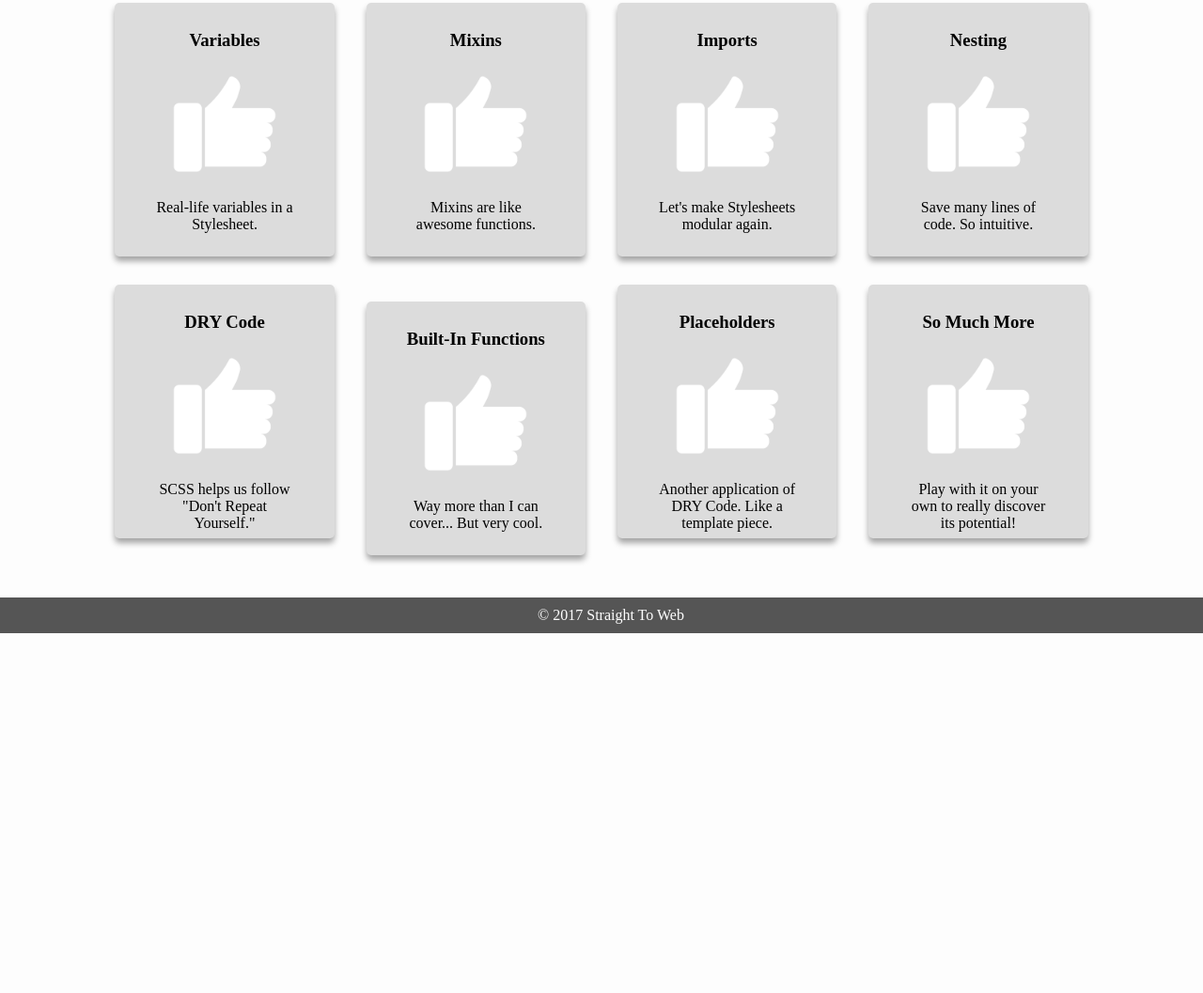
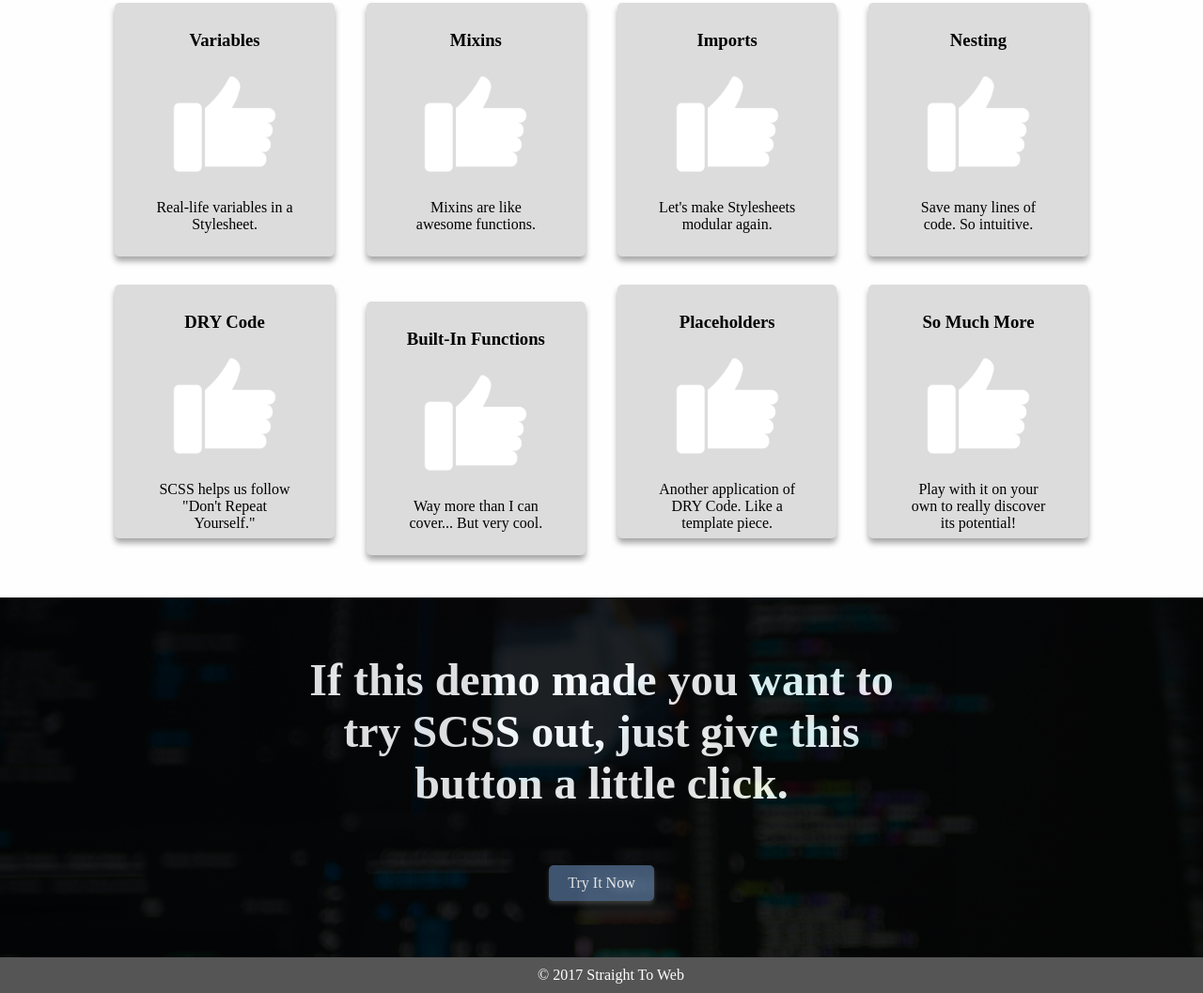
Before and after one commit to dMcCaffree/scss-pluralsight-audition, a plain HTML site: page index.html in a window 1280 px wide. Shown: the part 435-1492 px from the top of the page at 94% size. Before the commit the page ends 1109 px from the top, so only its background shows below. Drawn offline with Linux system fonts and the light colour scheme.

Commit message:
Added CTA section. Made body background the image.

```diff
--- a/dist/css/styles.css
+++ b/dist/css/styles.css
@@ -7,6 +7,10 @@
 
 body {
 	background-color: #fdfdfd;
+	background-attachment: fixed;
+	background-image: url('../assets/img/hero.jpeg');
+	background-position: top;
+	background-size: cover;
 	font-size: 1.6rem;
 	height: 100%;
 	margin: 0;
@@ -74,15 +78,10 @@
 /* MAIN HERO */
 
 .hero {
-	background-image: url('../assets/img/hero.jpeg');
+	background-color: transparent;
 	height: 25rem;
-	background-attachment: fixed;
-	background-size: cover;
-	background-position: bottom;
 	text-align: center;
 	width: 100%;
-
-	filter: sepia(.25);
 }
 
 .hero p {
@@ -103,8 +102,14 @@
 /* FEATURES */
 
 .feature-cards {
-	margin: 3rem auto;
+	background-color: #fefefe;
+	margin: 0 auto;
+	padding: 3rem 0;
 	text-align: center;
+}
+
+.feature-cards h2 {
+	margin-top: 0;
 }
 
 .feature-card {
@@ -132,6 +137,40 @@
 	padding: 0 3rem;
 }
 
+/* CALL TO ACTION */
+
+.cta-container {
+	background-color: #000;
+	opacity: .85;
+	text-align: center;
+}
+
+.cta-container h2 {
+	color: #fefefe;
+	font-size: 4.8rem;
+	margin: 0 30rem;
+	padding-top: 6rem;
+}
+
+.cta-button {
+	background-color: #445c7b;
+	border-radius: .5rem;
+	color: #fefefe;
+	display: inline-block;
+	filter: drop-shadow(0 .3rem .2rem rgba(256, 256, 256, .2));
+	margin: 6rem 0;
+	padding: 1rem 2rem;
+	text-decoration: none;
+}
+
+.cta-button:hover {
+	background-color: #5f78ac;
+}
+
+.cta-button:active {
+	filter: none;
+}
+
 /* FOOTER */
 
 footer {
--- a/index.html
+++ b/index.html
@@ -109,6 +109,11 @@
 		</div>
 	</div>
 
+	<div class="cta-container">
+		<h2>If this demo made you want to try SCSS out, just give this button a little click.</h2>
+		<a class="cta-button" href="#">Try It Now</a>
+	</div>
+
 </main>
 
 <footer>
```
